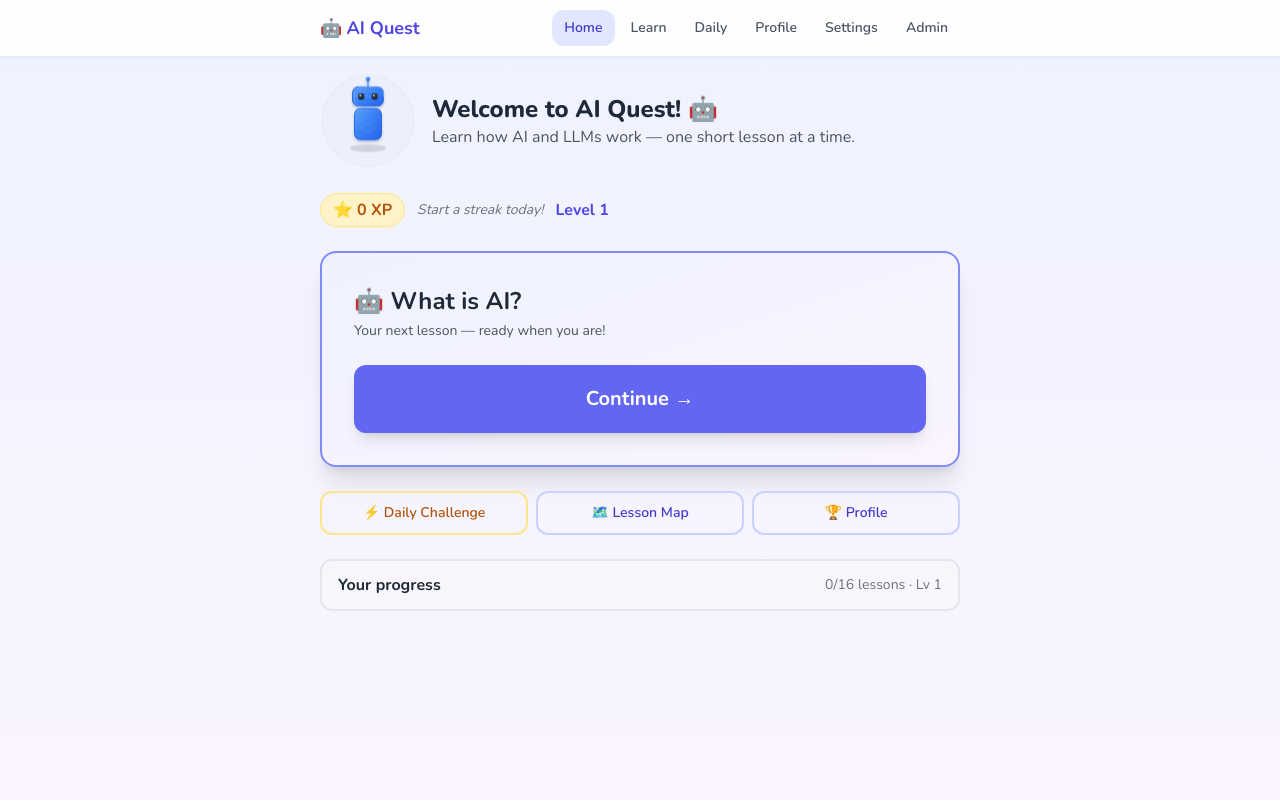
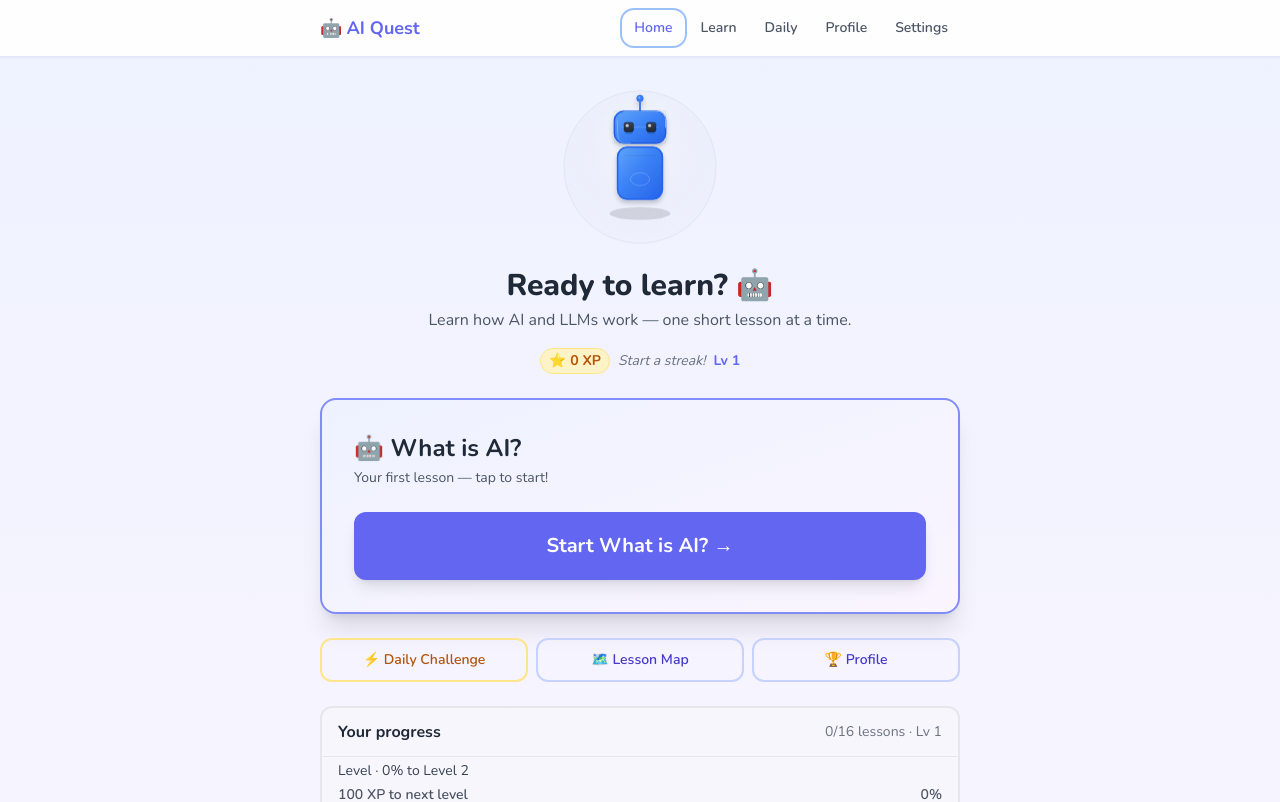
Before and after one commit to jmansdorf630/AI-app-kids, a Next.js app: page / in a window 1280 px wide. Shown: the top 802 px of the page. Built offline with nearby package versions, Linux system fonts and the light colour scheme.

Commit message:
layout changes

```diff
--- a/app/globals.css
+++ b/app/globals.css
@@ -43,11 +43,12 @@ button, a[role="button"], [data-choice] {
   @apply touch-manipulation;
 }
 
-/* Focus ring for accessibility */
+/* Focus ring for accessibility — use quest primary */
 button:focus-visible,
 a:focus-visible,
 [role="button"]:focus-visible {
-  @apply outline-none ring-2 ring-indigo-500 ring-offset-2;
+  @apply outline-none ring-2 ring-offset-2;
+  --tw-ring-color: var(--quest-primary);
 }
 .dark button:focus-visible,
 .dark a:focus-visible,
--- a/app/layout.tsx
+++ b/app/layout.tsx
@@ -25,7 +25,7 @@ export default function RootLayout({
         <ThemeAndAccessibilityInit />
         <OfflineBanner />
         <Nav />
-        <main className="max-w-2xl mx-auto px-4 pb-24 pt-4">
+        <main className="max-w-2xl mx-auto px-4 pb-24 pt-6 sm:pt-8">
           {children}
         </main>
       </body>
--- a/app/learn/page.tsx
+++ b/app/learn/page.tsx
@@ -13,6 +13,7 @@ import {
 } from "@/lib/learnHelpers";
 import { LessonCard, type LessonCardState } from "@/components/LessonCard";
 import { ProgressBar } from "@/components/ProgressBar";
+import { PageSkeleton } from "@/components/PageSkeleton";
 
 const TIERS: {
   key: LearnTierKey;
@@ -47,7 +48,7 @@ export default function LearnPage() {
   }, []);
 
   if (progress == null) {
-    return <div className="text-center py-8 text-gray-500 dark:text-gray-400">Loading...</div>;
+    return <PageSkeleton />;
   }
 
   const nextUpId = getNextUpLessonId(progress);
@@ -78,7 +79,7 @@ export default function LearnPage() {
 
   return (
     <div className="space-y-8">
-      <h1 className="text-2xl font-extrabold text-gray-800 dark:text-gray-100">📚 Lesson map</h1>
+      <h1 className="text-2xl sm:text-3xl font-extrabold text-gray-800 dark:text-gray-100">📚 Lesson map</h1>
       <p className="text-gray-600 dark:text-gray-300">
         Complete lessons in each tier. Explorer unlocks after Beginner; Master unlocks at 300+ XP after Explorer.
       </p>
--- a/app/lesson/[id]/complete/page.tsx
+++ b/app/lesson/[id]/complete/page.tsx
@@ -2,10 +2,23 @@
 
 import { useEffect, useState } from "react";
 import { useParams, useRouter } from "next/navigation";
-import { getLessonById } from "@/data/lessons";
-import { loadProgress } from "@/lib/progress";
+import { getLessonById, lessons, beginnerIds, explorerIds, masterIds } from "@/data/lessons";
+import { loadProgress, getIsLessonUnlocked } from "@/lib/progress";
 import type { ProgressState } from "@/types";
+import type { Lesson } from "@/types";
 import { LessonCompleteSummary } from "@/components/LessonCompleteSummary";
+import { PageSkeleton } from "@/components/PageSkeleton";
+
+function getNextLessonAfter(currentId: string, progress: ProgressState): Lesson | null {
+  const orderedIds = [...beginnerIds, ...explorerIds, ...masterIds];
+  const idx = orderedIds.indexOf(currentId);
+  if (idx < 0 || idx >= orderedIds.length - 1) return null;
+  const nextId = orderedIds[idx + 1];
+  const next = lessons.find((l) => l.id === nextId);
+  if (!next) return null;
+  const unlocked = getIsLessonUnlocked(next.id, next.tier, progress, beginnerIds, explorerIds, masterIds);
+  return unlocked ? next : null;
+}
 
 export default function LessonCompletePage() {
   const params = useParams();
@@ -19,9 +32,10 @@ export default function LessonCompletePage() {
 
   const lesson = getLessonById(id);
   const run = progress?.lastLessonRun;
+  const nextLesson = progress && lesson ? getNextLessonAfter(id, progress) : null;
 
   if (progress == null) {
-    return <div className="text-center py-8 text-gray-500">Loading...</div>;
+    return <PageSkeleton />;
   }
 
   if (!lesson || !run || run.lessonId !== id) {
@@ -30,8 +44,8 @@ export default function LessonCompletePage() {
   }
 
   return (
-    <div className="rounded-2xl border-2 border-indigo-100 bg-white p-6">
-      <LessonCompleteSummary lesson={lesson} run={run} />
+    <div className="rounded-2xl border-2 border-indigo-100 dark:border-indigo-900 bg-white dark:bg-slate-800/50 p-6">
+      <LessonCompleteSummary lesson={lesson} run={run} nextLesson={nextLesson} />
     </div>
   );
 }
--- a/app/lesson/[id]/page.tsx
+++ b/app/lesson/[id]/page.tsx
@@ -176,7 +176,7 @@ export default function LessonPage() {
   return (
     <div className="space-y-6">
       <div className="flex items-center justify-between gap-2 flex-wrap">
-        <Link href="/learn" className="text-indigo-600 dark:text-indigo-400 font-semibold focus:outline-none focus:ring-2 focus:ring-indigo-500 focus:ring-offset-2 dark:focus:ring-offset-slate-900 rounded">
+        <Link href="/learn" className="text-[var(--quest-primary)] font-semibold focus:outline-none focus:ring-2 focus:ring-[var(--quest-primary)] focus:ring-offset-2 dark:focus:ring-offset-slate-900 rounded">
           ← Back
         </Link>
         <span
--- a/app/page.tsx
+++ b/app/page.tsx
@@ -8,11 +8,11 @@ import { levelFromXp, xpProgressInLevel, xpForNextLevel } from "@/types";
 import { lessons, beginnerIds, explorerIds, masterIds } from "@/data/lessons";
 import { ProgressBar } from "@/components/ProgressBar";
 import { XPChip } from "@/components/XPChip";
-import { StreakFlame } from "@/components/StreakFlame";
 import { AvatarRenderer } from "@/components/avatar/AvatarRenderer";
+import { PageSkeleton } from "@/components/PageSkeleton";
 
 const focusRing =
-  "focus:outline-none focus:ring-2 focus:ring-indigo-500 focus:ring-offset-2 dark:focus:ring-offset-slate-900";
+  "focus:outline-none focus:ring-2 focus:ring-[var(--quest-primary)] focus:ring-offset-2 dark:focus:ring-offset-slate-900";
 
 export default function HomePage() {
   const [progress, setProgress] = useState<ProgressState | null>(null);
@@ -22,7 +22,7 @@ export default function HomePage() {
   }, []);
 
   if (progress == null) {
-    return <div className="text-center py-8 text-gray-500 dark:text-gray-400">Loading...</div>;
+    return <PageSkeleton />;
   }
 
   const completedCount = Object.values(progress.lessons).filter((l) => l.completed).length;
@@ -36,6 +36,7 @@ export default function HomePage() {
   const weeklyProgress = Math.min(weekly.completedLessons, weekly.targetLessons);
   const weeklyTarget = weekly.targetLessons;
   const weeklyComplete = weeklyTarget > 0 && weekly.completedLessons >= weekly.targetLessons;
+  const weeklyRemaining = Math.max(0, weeklyTarget - weekly.completedLessons);
 
   const orderedIds = [...beginnerIds, ...explorerIds, ...masterIds];
   const nextLesson = orderedIds
@@ -54,49 +55,57 @@ export default function HomePage() {
 
   const avatarEquipped = progress.avatar?.equipped ?? { bodyColor: "blue", eyes: "happy", headgear: null, accessory: null, effect: null };
 
+  const isNewUser = completedCount === 0;
+  const progressDefaultOpen = isNewUser || completedCount < 3;
+  const closeToLevel = levelProgress >= 70 && levelProgress < 100;
+  const closeToWeekly = weeklyTarget > 0 && weeklyRemaining === 1 && !weeklyComplete;
+
   return (
     <div className="space-y-6">
-      <div className="flex items-center gap-4 flex-wrap">
-        <AvatarRenderer equipped={avatarEquipped} size="sm" />
-        <div>
-          <h1 className="text-2xl font-extrabold text-gray-800 dark:text-gray-100">Welcome to AI Quest! 🤖</h1>
-          <p className="text-gray-600 dark:text-gray-300">Learn how AI and LLMs work — one short lesson at a time.</p>
+      {/* Hero: avatar as focus, personalized copy, compact stats */}
+      <section className="text-center">
+        <div className="avatar-stage inline-block mb-3">
+          <AvatarRenderer equipped={avatarEquipped} size="md" />
         </div>
-      </div>
-
-      {/* Top summary: XP, Streak, Level */}
-      <div className="flex flex-wrap gap-3 items-center">
-        <XPChip xp={progress.totalXp} />
+        <h1 className="text-2xl sm:text-3xl font-extrabold text-gray-800 dark:text-gray-100">
+          {isNewUser ? "Ready to learn? 🤖" : "Welcome back!"}
+        </h1>
+        <p className="text-gray-600 dark:text-gray-300 mt-1">
+          {isNewUser
+            ? "Learn how AI and LLMs work — one short lesson at a time."
+            : "Your next adventure is waiting."}
+        </p>
+        <div className="flex flex-wrap gap-2 justify-center items-center mt-4">
+          <XPChip xp={progress.totalXp} size="sm" />
           {progress.currentStreak > 0 ? (
             <span
-            className="inline-flex items-center gap-1 font-bold text-orange-600 dark:text-orange-300 bg-orange-100 dark:bg-orange-900/40 border border-orange-200 dark:border-orange-700 rounded-full px-3 py-1 animate-pulse motion-reduce:animate-none"
+              className="inline-flex items-center gap-1 font-bold text-orange-600 dark:text-orange-300 bg-orange-100 dark:bg-orange-900/40 border border-orange-200 dark:border-orange-700 rounded-full px-2.5 py-0.5 text-sm animate-pulse motion-reduce:animate-none"
               title={`${progress.currentStreak} day streak!`}
             >
-            <span className="text-xl" aria-hidden>🔥</span>
-            <span>Streak: {progress.currentStreak} days</span>
+              <span aria-hidden>🔥</span>
+              <span>{progress.currentStreak}d</span>
             </span>
           ) : (
-          <span className="text-sm font-medium text-gray-500 dark:text-gray-400 italic">
-            Start a streak today!
-          </span>
+            <span className="text-sm font-medium text-gray-500 dark:text-gray-400 italic">Start a streak!</span>
           )}
-        <span className="font-bold text-indigo-600 dark:text-indigo-400">Level {level}</span>
+          <span className="font-bold text-[var(--quest-primary)] text-sm">Lv {level}</span>
         </div>
+      </section>
 
-      {/* PRIMARY CTA: one dominant action */}
+      {/* PRIMARY CTA: dynamic label, single action */}
       {nextLesson && nextUnlocked && (
         <section className="rounded-2xl border-2 border-indigo-400 dark:border-indigo-500 bg-gradient-to-br from-indigo-50 to-purple-50 dark:from-indigo-950/50 dark:to-slate-800/60 p-6 sm:p-8 shadow-xl dark:shadow-indigo-900/30">
           <p className="font-bold text-xl sm:text-2xl text-gray-800 dark:text-gray-100 mb-1">
             {nextLesson.emoji} {nextLesson.title}
           </p>
           <p className="text-sm text-gray-600 dark:text-gray-400 mb-6">
-            Your next lesson — ready when you are!
+            {isNewUser ? "Your first lesson — tap to start!" : "Your next lesson — ready when you are!"}
           </p>
           <Link
             href={`/lesson/${nextLesson.id}`}
-            className={`block w-full py-5 rounded-xl bg-indigo-500 text-white font-bold text-center text-lg sm:text-xl hover:bg-indigo-600 dark:bg-indigo-600 dark:hover:bg-indigo-500 transition shadow-lg hover:shadow-xl ${focusRing}`}
+            className={`block w-full py-5 rounded-xl text-white font-bold text-center text-lg sm:text-xl transition shadow-lg hover:shadow-xl bg-[var(--quest-primary)] hover:opacity-90 ${focusRing}`}
           >
-            Continue →
+            {isNewUser ? `Start ${nextLesson.title} →` : `Continue →`}
           </Link>
         </section>
       )}
@@ -109,7 +118,7 @@ export default function HomePage() {
           </p>
           <Link
             href="/learn"
-            className={`block w-full py-4 rounded-xl bg-amber-500 text-white font-bold text-center hover:bg-amber-600 dark:bg-amber-600 dark:hover:bg-amber-500 ${focusRing}`}
+            className={`block w-full py-4 rounded-xl bg-[var(--quest-accent)] text-white font-bold text-center hover:opacity-90 ${focusRing}`}
           >
             Go to Learn →
           </Link>
@@ -121,7 +130,7 @@ export default function HomePage() {
           <p className="font-bold text-green-800 dark:text-green-200 mb-4">
             🎉 You finished all lessons! Try Daily Challenge or review from Learn.
           </p>
-          <Link href="/learn" className={`block w-full py-4 rounded-xl bg-green-500 text-white font-bold text-center hover:bg-green-600 dark:bg-green-600 dark:hover:bg-green-500 ${focusRing}`}>
+          <Link href="/learn" className={`block w-full py-4 rounded-xl bg-[var(--quest-success)] text-white font-bold text-center hover:opacity-90 ${focusRing}`}>
             View map →
           </Link>
         </section>
@@ -140,8 +149,8 @@ export default function HomePage() {
         </Link>
       </div>
 
-      {/* Collapsible: Your progress */}
-      <details className="rounded-xl border-2 border-gray-200 dark:border-slate-600 bg-gray-50/50 dark:bg-slate-800/30 overflow-hidden">
+      {/* Collapsible: Your progress — default open for new users, show next milestone when close */}
+      <details className="rounded-xl border-2 border-gray-200 dark:border-slate-600 bg-gray-50/50 dark:bg-slate-800/30 overflow-hidden" open={progressDefaultOpen}>
         <summary className="px-4 py-3 font-bold text-gray-800 dark:text-gray-100 cursor-pointer list-none flex items-center justify-between gap-2">
           <span>Your progress</span>
           <span className="text-sm font-normal text-gray-500 dark:text-gray-400">
@@ -149,6 +158,12 @@ export default function HomePage() {
           </span>
         </summary>
         <div className="px-4 pb-4 pt-1 space-y-4 border-t border-gray-200 dark:border-slate-600">
+          {(closeToLevel || closeToWeekly) && (
+            <div className="rounded-lg bg-amber-50 dark:bg-amber-900/20 border border-amber-200 dark:border-amber-700 p-3 text-sm">
+              {closeToLevel && <p className="font-semibold text-amber-800 dark:text-amber-200">Almost there! {xpToNextLevel} XP to Level {level + 1}.</p>}
+              {closeToWeekly && !weeklyComplete && <p className="font-semibold text-amber-800 dark:text-amber-200">1 more lesson to complete your weekly mission!</p>}
+            </div>
+          )}
           <div>
             <p className="text-sm font-medium text-gray-700 dark:text-gray-300 mb-1">Level · {Math.round(levelProgress)}% to Level {level + 1}</p>
             <ProgressBar value={levelProgress} label={`${xpToNextLevel} XP to next level`} />
--- a/app/profile/page.tsx
+++ b/app/profile/page.tsx
@@ -11,9 +11,10 @@ import { BadgeGrid } from "@/components/BadgeGrid";
 import { ProgressBar } from "@/components/ProgressBar";
 import { SkillProgress } from "@/components/SkillProgress";
 import { AvatarRenderer } from "@/components/avatar/AvatarRenderer";
+import { PageSkeleton } from "@/components/PageSkeleton";
 import { lessons } from "@/data/lessons";
 
-const focusRing = "focus:outline-none focus:ring-2 focus:ring-indigo-500 focus:ring-offset-2 dark:focus:ring-offset-slate-900";
+const focusRing = "focus:outline-none focus:ring-2 focus:ring-[var(--quest-primary)] focus:ring-offset-2 dark:focus:ring-offset-slate-900";
 
 export default function ProfilePage() {
   const [progress, setProgress] = useState<ProgressState | null>(null);
@@ -29,7 +30,7 @@ export default function ProfilePage() {
   };
 
   if (progress == null) {
-    return <div className="text-center py-8 text-gray-500">Loading...</div>;
+    return <PageSkeleton />;
   }
 
   const completedCount = Object.values(progress.lessons).filter((l) => l.completed).length;
@@ -43,7 +44,7 @@ export default function ProfilePage() {
 
   return (
     <div className="space-y-8">
-      <h1 className="text-2xl font-extrabold text-gray-800 dark:text-gray-100">👤 Profile</h1>
+      <h1 className="text-2xl sm:text-3xl font-extrabold text-gray-800 dark:text-gray-100">👤 Profile</h1>
 
       <section className="rounded-xl border-2 border-indigo-100 dark:border-indigo-900 bg-white dark:bg-slate-800/50 p-4 flex flex-col sm:flex-row items-center gap-4">
         <AvatarRenderer equipped={avatarEquipped} size="md" />
@@ -58,7 +59,7 @@ export default function ProfilePage() {
           </p>
           <Link
             href="/avatar"
-            className={`inline-block mt-2 px-4 py-2 rounded-xl bg-indigo-500 text-white font-semibold hover:bg-indigo-600 dark:bg-indigo-600 dark:hover:bg-indigo-500 ${focusRing}`}
+            className={`inline-block mt-2 px-4 py-2 rounded-xl bg-[var(--quest-primary)] text-white font-semibold hover:opacity-90 ${focusRing}`}
           >
             Customize Avatar
           </Link>
@@ -84,7 +85,7 @@ export default function ProfilePage() {
       <ProgressBar value={progressPct} label="Lessons completed" />
 
       <p className="text-sm text-gray-600 dark:text-gray-300">
-        <Link href="/settings" className="text-indigo-600 dark:text-indigo-400 font-medium hover:underline focus:outline-none focus:ring-2 focus:ring-indigo-500 focus:ring-offset-2 dark:focus:ring-offset-slate-900 rounded">
+        <Link href="/settings" className="text-[var(--quest-primary)] font-medium hover:underline focus:outline-none focus:ring-2 focus:ring-[var(--quest-primary)] focus:ring-offset-2 dark:focus:ring-offset-slate-900 rounded">
           ⚙️ Sound, theme, accessibility & weekly goal →
         </Link>
       </p>
--- a/components/Nav.tsx
+++ b/components/Nav.tsx
@@ -9,7 +9,6 @@ const links = [
   { href: "/daily", label: "Daily", emoji: "⚡" },
   { href: "/profile", label: "Profile", emoji: "👤" },
   { href: "/settings", label: "Settings", emoji: "⚙️" },
-  { href: "/admin/content", label: "Admin", emoji: "🛠" },
 ];
 
 export function Nav() {
@@ -18,7 +17,7 @@ export function Nav() {
   return (
     <nav className="sticky top-0 z-50 bg-white/90 dark:bg-slate-900/90 backdrop-blur border-b border-indigo-100 dark:border-indigo-900 shadow-sm">
       <div className="max-w-2xl mx-auto px-4 flex items-center justify-between h-14">
-        <Link href="/" className="font-bold text-lg text-indigo-600 dark:text-indigo-400 flex items-center gap-1 focus:outline-none focus:ring-2 focus:ring-indigo-500 focus:ring-offset-2 dark:focus:ring-offset-slate-900 rounded-lg">
+        <Link href="/" className="font-bold text-lg text-[var(--quest-primary)] flex items-center gap-1 focus:outline-none focus:ring-2 focus:ring-[var(--quest-primary)] focus:ring-offset-2 dark:focus:ring-offset-slate-900 rounded-lg">
           <span>🤖</span> AI Quest
         </Link>
         <div className="flex items-center gap-1">
@@ -28,7 +27,7 @@ export function Nav() {
               <Link
                 key={href}
                 href={href}
-                className={`px-3 py-2 rounded-xl text-sm font-semibold transition focus:outline-none focus:ring-2 focus:ring-indigo-500 focus:ring-offset-2 dark:focus:ring-offset-slate-900 ${isActive ? "bg-indigo-100 dark:bg-indigo-900/50 text-indigo-700 dark:text-indigo-200" : "text-gray-600 dark:text-gray-300 hover:bg-indigo-50 dark:hover:bg-indigo-900/30"}`}
+                className={`px-3 py-2 rounded-xl text-sm font-semibold transition focus:outline-none focus:ring-2 focus:ring-[var(--quest-primary)] focus:ring-offset-2 dark:focus:ring-offset-slate-900 ${isActive ? "bg-[var(--quest-primary)]/20 text-[var(--quest-primary)] ring-2 ring-[var(--quest-primary)]/40 dark:ring-[var(--quest-primary)]/50" : "text-gray-600 dark:text-gray-300 hover:bg-indigo-50 dark:hover:bg-indigo-900/30"}`}
               >
                 <span className="hidden sm:inline">{label}</span>
                 <span className="sm:hidden">{emoji}</span>
--- /dev/null
+++ b/components/PageSkeleton.tsx
@@ -0,0 +1,32 @@
+"use client";
+
+/**
+ * Branded loading skeleton for page content (home, learn, profile, daily).
+ * Uses quest theme colors for a consistent loading state.
+ */
+export function PageSkeleton() {
+  return (
+    <div className="space-y-6 animate-pulse" aria-busy="true" aria-label="Loading">
+      <div className="flex justify-center">
+        <div className="h-24 w-24 rounded-full bg-indigo-200/60 dark:bg-indigo-800/40" />
+      </div>
+      <div className="text-center space-y-2">
+        <div className="h-8 w-48 mx-auto rounded-lg bg-gray-200 dark:bg-slate-600" />
+        <div className="h-4 w-64 mx-auto rounded bg-gray-200/80 dark:bg-slate-600/80" />
+      </div>
+      <div className="flex justify-center gap-2">
+        <div className="h-8 w-16 rounded-full bg-amber-200/60 dark:bg-amber-800/40" />
+        <div className="h-8 w-12 rounded-full bg-gray-200 dark:bg-slate-600" />
+      </div>
+      <div className="rounded-2xl border-2 border-gray-200 dark:border-slate-600 p-6 space-y-4">
+        <div className="h-6 w-3/4 rounded bg-gray-200 dark:bg-slate-600" />
+        <div className="h-4 w-full rounded bg-gray-200/80 dark:bg-slate-600/80" />
+        <div className="h-14 w-full rounded-xl bg-[var(--quest-primary)]/20" />
+      </div>
+      <div className="flex gap-2">
+        <div className="flex-1 h-11 rounded-xl bg-gray-200 dark:bg-slate-600" />
+        <div className="flex-1 h-11 rounded-xl bg-gray-200 dark:bg-slate-600" />
+      </div>
+    </div>
+  );
+}
```
Also changed, not shown: app/daily/page.tsx (+6 -5 lines), app/settings/page.tsx (+11 -2 lines), components/LessonCompleteSummary.tsx (+18 -5 lines). Lines whose indentation alone changed are shown as unchanged.
